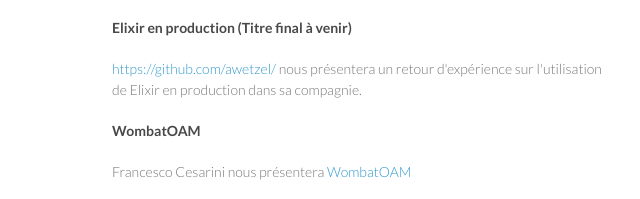
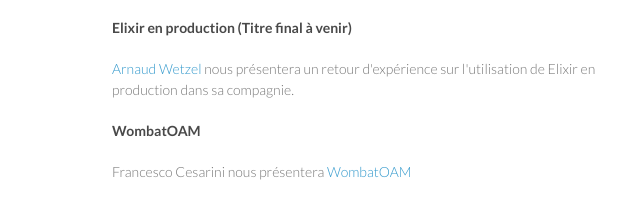
Before and after one commit to erlangparis/erlang-paris.github.io, a plain HTML site: page index.html in a window 1280 px wide. Shown: the part 347-546 px from the top of the page, 458-1098 px from the left. Drawn offline with Linux system fonts and the light colour scheme.

Commit message:
Fix link

```diff
--- a/index.html
+++ b/index.html
@@ -44,7 +44,7 @@
 
         <h4>Elixir en production (Titre final à venir)</h4>
 
-        <p><a href="Arnaud Wetzel">https://github.com/awetzel/</a> nous présentera un retour d'expérience sur l'utilisation de
+        <p><a href="https://github.com/awetzel">Arnaud Wetzel</a> nous présentera un retour d'expérience sur l'utilisation de
         Elixir en production dans sa compagnie.</p>
 
         <h4>WombatOAM</h4>
```
